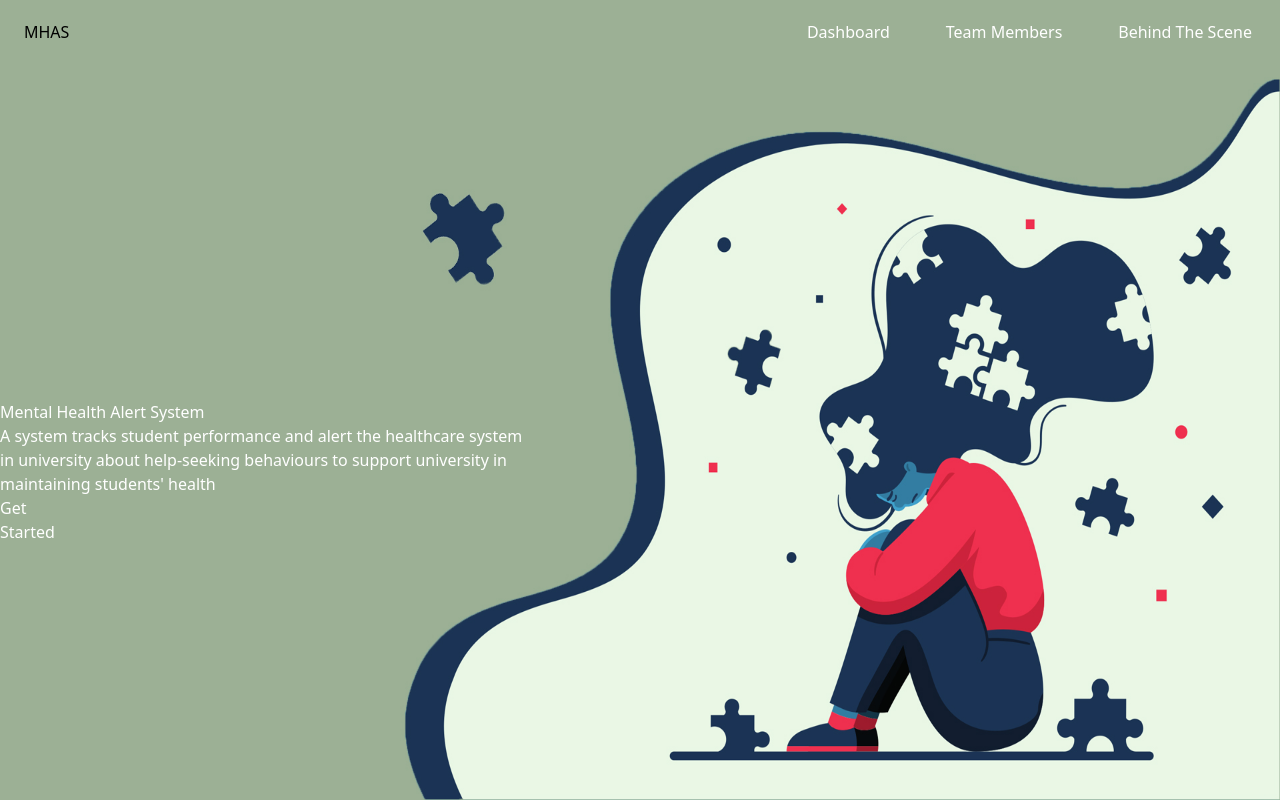
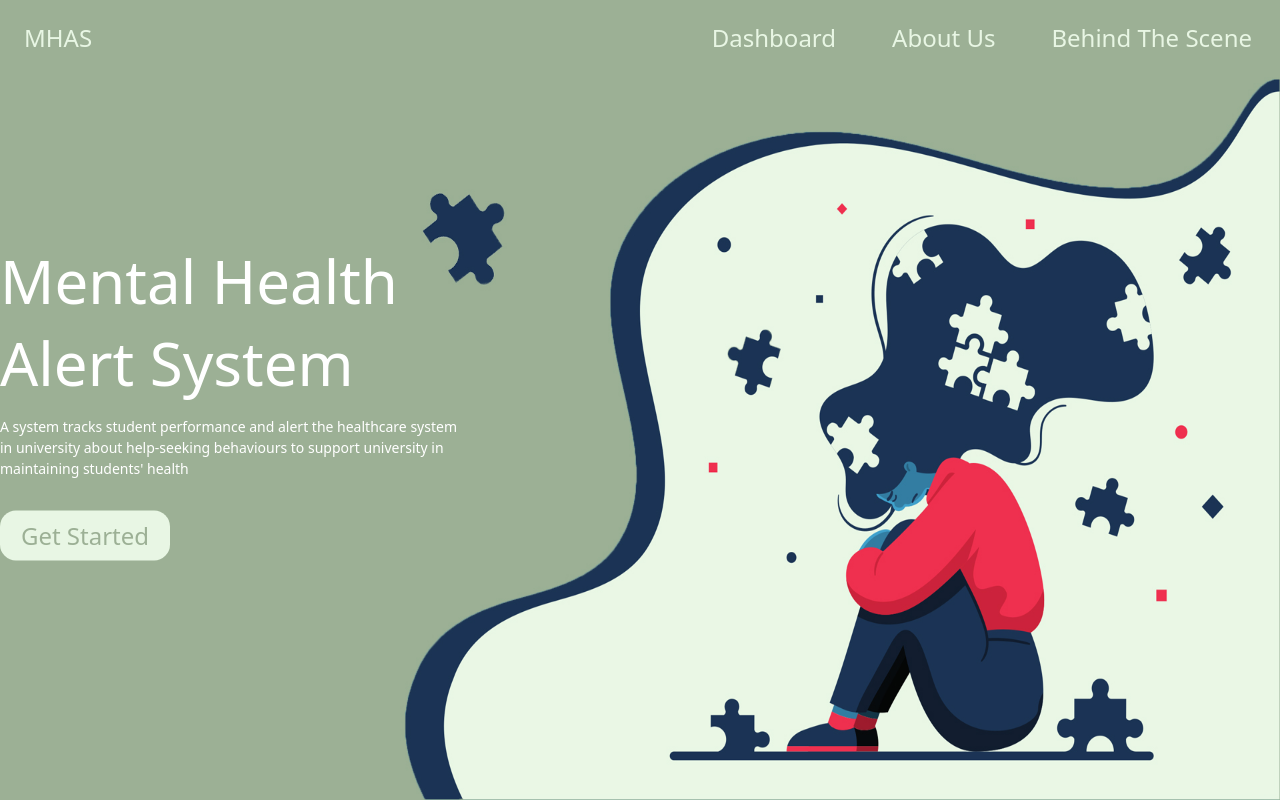
Before and after one commit to linhcu1612/BuildWithAI-Hack-2021-phemeo, a React (Create React App) app in the folder client/: page / in a window 1280 px wide. Built offline with nearby package versions, Linux system fonts and the light colour scheme.

Commit message:
layout done

```diff
--- a/client/src/components/Layout.jsx
+++ b/client/src/components/Layout.jsx
@@ -5,11 +5,13 @@ import Sidebar from "./Sidebar";
 
 const Layout = (props) => {
   return (
-    <div className='h-screen bg-gray-200 font-roboto'>
+    <div
+      className='h-screen bg-gray-200 font-roboto'
+      style={{ backgroundColor: "rgb(156,176,149)" }}>
       <Sidebar />
 
       <div className='flex-1 flex flex-col overflow-hidden'>
-        <main className='flex-1 overflow-x-hidden overflow-y-auto bg-gray-200'>
+        <main className='flex-1 overflow-x-hidden overflow-y-auto'>
           <div className='container mx-auto px-0 py-16'>{props.children}</div>
         </main>
       </div>
--- a/client/src/components/Sidebar.jsx
+++ b/client/src/components/Sidebar.jsx
@@ -8,7 +8,7 @@ const Sidebar = () => {
 
   const activeCal = (path) => {
     let classes = "flex items-center mt-0 py-2 px-0 mx-4 text-white";
-    const activeClass = " border-b-2 border-green-400";
+    const activeClass = " border-b-2 border-green-800";
     if (location.pathname === path) {
       classes = classes + activeClass;
     }
@@ -19,20 +19,31 @@ const Sidebar = () => {
     <div className='fixed z-30 inset-x-0 top-0'>
       <nav className='flex justify-between mt-3'>
         <Link className='' to='/'>
-          <h1 className='flex items-center mt-0 py-2 px-6'>MHAS</h1>
+          <h1
+            className='flex items-center mt-0 py-2 px-6'
+            style={{ fontSize: "24px", color: "rgb(232,246,228)" }}>
+            MHAS
+          </h1>
         </Link>
         <div className='flex justify-center'>
-          <Link className={activeCal("/dashboard")} to='/dashboard'>
+          <Link
+            className={activeCal("/dashboard")}
+            to='/dashboard'
+            style={{ fontSize: "24px", color: "rgb(232,246,228)" }}>
             <span className='mx-3'>Dashboard</span>
           </Link>
 
-          <Link className={activeCal("/team_members")} to='/team_members'>
-            <span className='mx-3'>Team Members</span>
+          <Link
+            className={activeCal("/about_us")}
+            to='/about_us'
+            style={{ fontSize: "24px", color: "rgb(232,246,228)" }}>
+            <span className='mx-3'>About Us</span>
           </Link>
 
           <Link
             className={activeCal("/behind_the_scene")}
-            to='/behind_the_scene'>
+            to='/behind_the_scene'
+            style={{ fontSize: "24px", color: "rgb(232,246,228)" }}>
             <span className='mx-3'>Behind The Scene</span>
           </Link>
         </div>
--- a/client/src/pages/Home.jsx
+++ b/client/src/pages/Home.jsx
@@ -7,9 +7,15 @@ import { Link } from "react-router-dom";
 const Home = () => {
   return (
     <>
-      <div className='text-white z-10 absolute top-1/2 font'>
-        <h1>Mental Health Alert System</h1>
-        <p>
+      <div
+        className='text-white z-10 absolute top-1/2'
+        style={{ transform: "translateY(-50%)" }}>
+        <h1 style={{ fontSize: "60px", lineHeight: "initial" }}>
+          Mental Health
+          <br />
+          Alert System
+        </h1>
+        <p className='my-3' style={{ fontSize: "14px" }}>
           A system tracks student performance and alert the healthcare system
           <br />
           in university about help-seeking behaviours to support university in
@@ -17,8 +23,17 @@ const Home = () => {
           maintaining students' health
         </p>
         <Link to='/dashboard'>
-          <div className='w-10 rounder-2 h-10'>
-            <span>Get Started</span>
+          <div
+            className='flex justify-center mt-8'
+            style={{
+              height: "50px",
+              width: "170px",
+              borderRadius: "16px",
+              backgroundColor: "rgb(232,246,228)",
+              alignItems: "center",
+              color: "rgb(156,176,149)",
+            }}>
+            <p style={{ fontSize: "24px" }}>Get Started</p>
           </div>
         </Link>
       </div>
```
